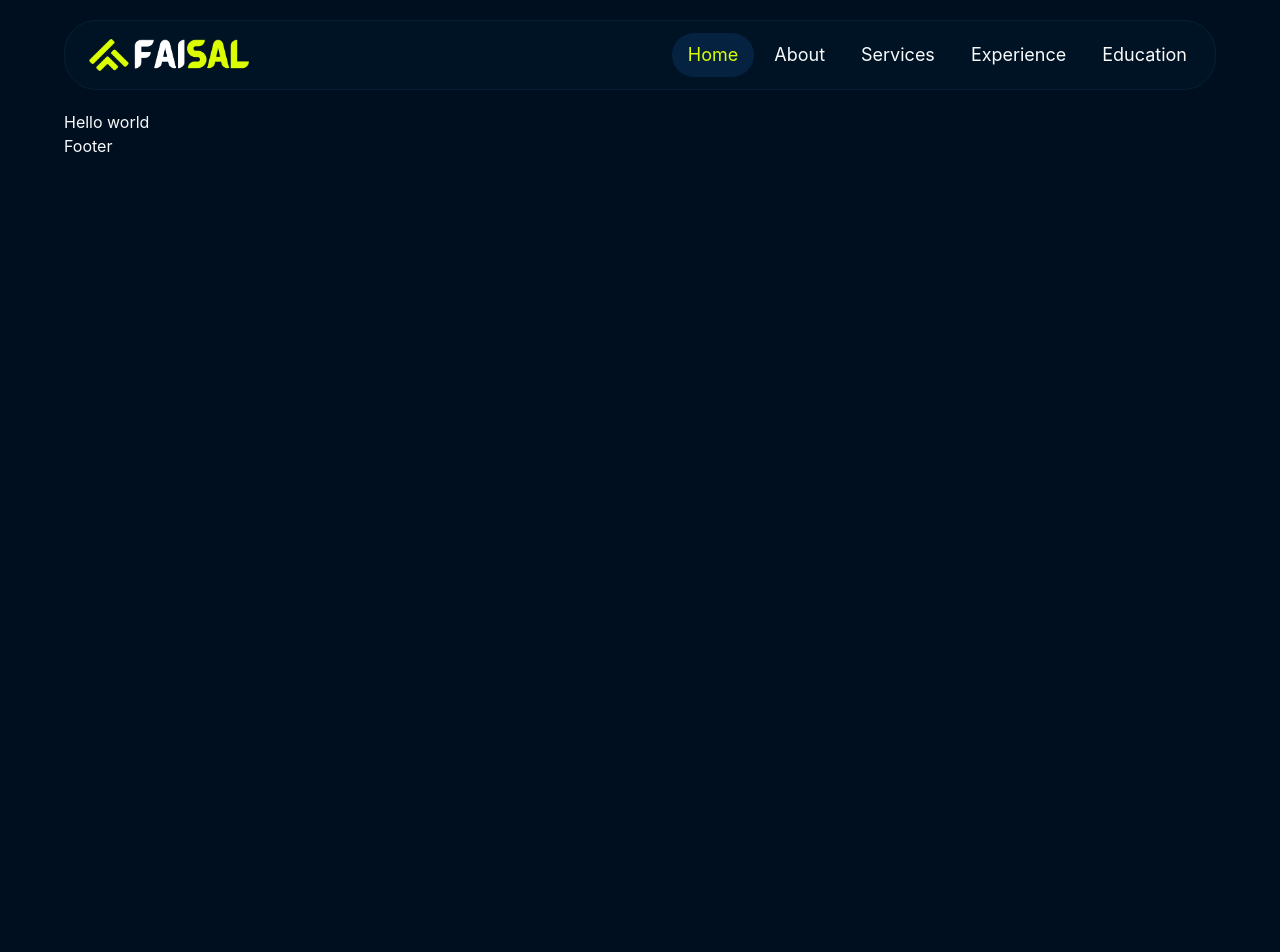
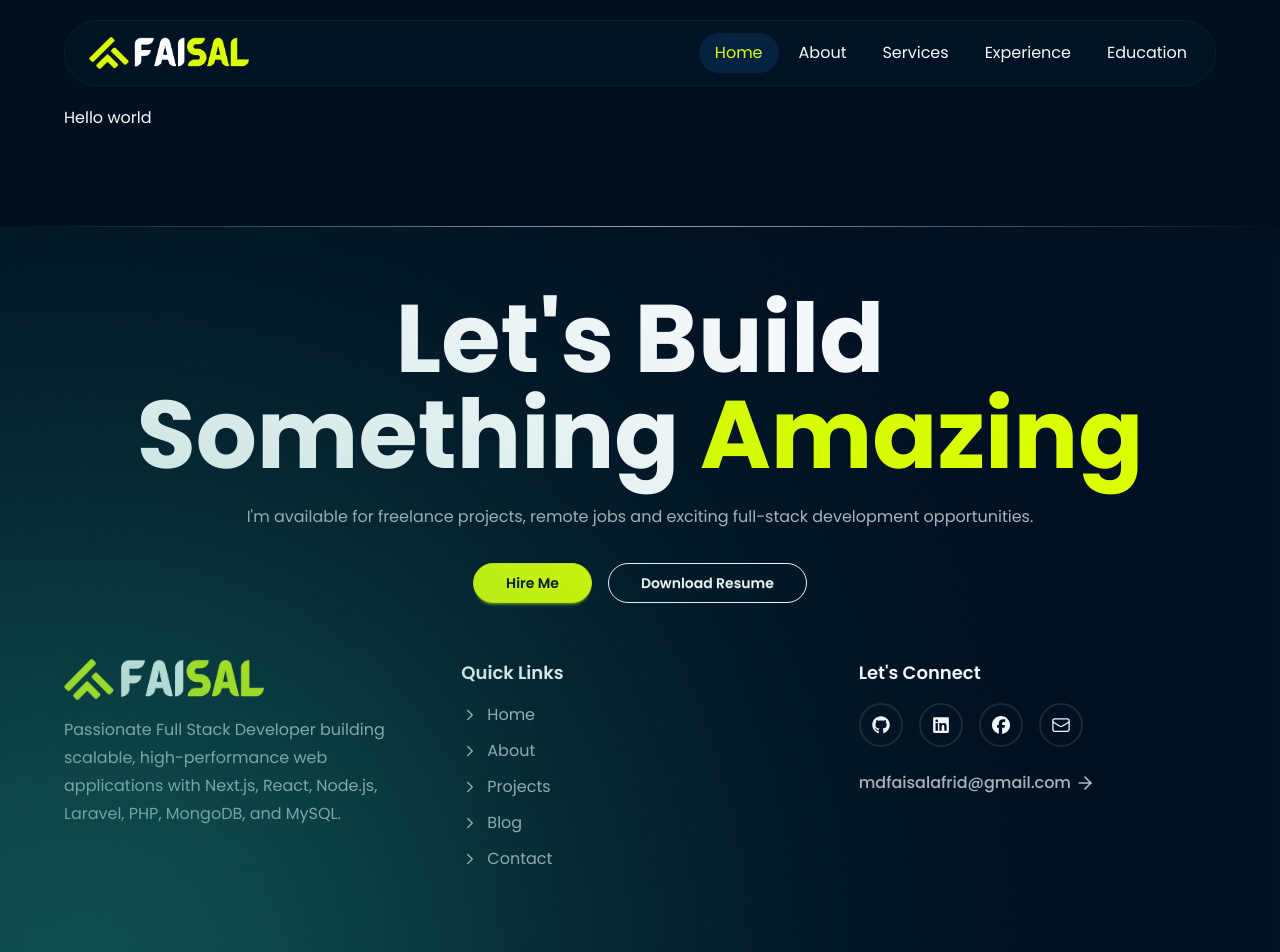
Before and after one commit to Afrid2004/MY-PORTFOLIO-WEBSITE, a Next.js app: page / in a window 1280 px wide. Shown: the top 952 px of the page. Before the commit the page ends 800 px from the top, so only its background shows below. Built offline with nearby package versions, Linux system fonts and the light colour scheme.

Commit message:
added footer

```diff
--- a/src/app/globals.css
+++ b/src/app/globals.css
@@ -68,3 +68,16 @@
 @theme {
   --color-primary-hover: #c2e600;
 }
+
+@utility hover-underline {
+  @apply relative inline-block;
+
+  &::after {
+    content: "";
+    @apply absolute left-0 -bottom-1 h-0.5 w-full bg-primary origin-left scale-x-0 transition-transform duration-300 ease-out;
+  }
+
+  &:hover::after {
+    @apply scale-x-100;
+  }
+}
--- a/src/app/layout.jsx
+++ b/src/app/layout.jsx
@@ -1,15 +1,10 @@
-import { Geist, Geist_Mono } from "next/font/google";
+import { Geist, Geist_Mono, Poppins } from "next/font/google";
 import "./globals.css";
 import Navbar from "@/components/layouts/Header/Navbar";
 import Footer from "@/components/layouts/Footer/Footer";
 
-const geistSans = Geist({
-  variable: "--font-geist-sans",
-  subsets: ["latin"],
-});
-
-const geistMono = Geist_Mono({
-  variable: "--font-geist-mono",
+const poppins = Poppins({
+  weight: ["100", "200", "300", "400", "500", "600", "700", "800", "900"],
   subsets: ["latin"],
 });
 
@@ -20,10 +15,7 @@ export const metadata = {
 
 export default function RootLayout({ children }) {
   return (
-    <html
-      lang="en"
-      className={`${geistSans.variable} ${geistMono.variable} h-full antialiased`}
-    >
+    <html lang="en" className={`${poppins.className} h-full antialiased`}>
       <body className="min-h-full flex flex-col">
         {/* header  */}
         <Navbar></Navbar>
--- a/src/components/layouts/Footer/Footer.jsx
+++ b/src/components/layouts/Footer/Footer.jsx
@@ -1,7 +1,221 @@
-import React from "react";
+"use client";
+
+import Logo from "@/components/Logo/Logo";
+import Image from "next/image";
+import Link from "next/link";
+import { FaGithub, FaLinkedin, FaFacebook, FaArrowUp } from "react-icons/fa6";
+import { FiArrowRight, FiChevronRight } from "react-icons/fi";
+import { HiOutlineEnvelope } from "react-icons/hi2";
 
 const Footer = () => {
-  return <div className="container">Footer</div>;
+  const scrollToTop = () => {
+    window.scrollTo({
+      top: 0,
+      behavior: "smooth",
+    });
+  };
+
+  return (
+    <footer className="mt-24">
+      {/* Gradient Top Border */}
+      <div className="h-px w-full bg-linear-to-r from-transparent via-gray-400 to-transparent" />
+
+      <div className=" bg-no-repeat bg-cover bg-center">
+        <div className=" bg-base-200/70 relative overflow-hidden">
+          <div className="container py-16">
+            {/* CTA */}
+            <div className="text-center max-w-5xl mx-auto">
+              <h2 className="text-4xl md:text-8xl font-bold">
+                Let's Build Something{" "}
+                <span className="text-primary">Amazing</span>
+              </h2>
+
+              <p className="mt-5 text-base-content/70 leading-7">
+                I'm available for freelance projects, remote jobs and exciting
+                full-stack development opportunities.
+              </p>
+
+              <div className="mt-8 flex flex-col sm:flex-row justify-center gap-4">
+                <Link
+                  href="/contact"
+                  className="btn btn-primary rounded-full px-8"
+                >
+                  Hire Me
+                </Link>
+
+                <Link
+                  href="/resume.pdf"
+                  className="btn btn-outline rounded-full px-8"
+                >
+                  Download Resume
+                </Link>
+              </div>
+            </div>
+
+            {/* Divider */}
+            <div className="my-14" />
+
+            {/* Footer Grid */}
+            <div className="grid gap-10 md:grid-cols-3">
+              {/* Brand */}
+              <div>
+                <h3 className="text-2xl font-bold text-primary">
+                  <div className="w-50">
+                    <Logo></Logo>
+                  </div>
+                </h3>
+
+                <p className="mt-4 text-base-content/70 leading-7">
+                  Passionate Full Stack Developer building scalable,
+                  high-performance web applications with Next.js, React,
+                  Node.js, Laravel, PHP, MongoDB, and MySQL.
+                </p>
+              </div>
+
+              {/* Navigation */}
+              <div>
+                <h4 className="font-semibold text-lg mb-4">Quick Links</h4>
+
+                <ul className="space-y-3 text-base-content/70">
+                  <li>
+                    <Link
+                      href="/"
+                      className="w-fit group flex items-center gap-2 transition-colors duration-300 hover:text-primary"
+                    >
+                      <FiChevronRight
+                        size={18}
+                        className="transition-transform duration-300 group-hover:translate-x-1 flex leading-none"
+                      />
+                      <span>Home</span>
+                    </Link>
+                  </li>
+                  <li>
+                    <Link
+                      href="/about"
+                      className="w-fit group flex items-center gap-2 transition-colors duration-300 hover:text-primary"
+                    >
+                      <FiChevronRight
+                        size={18}
+                        className="transition-transform duration-300 group-hover:translate-x-1"
+                      />
+                      <span>About</span>
+                    </Link>
+                  </li>
+                  <li>
+                    <Link
+                      href="/about"
+                      className="w-fit group flex items-center gap-2 transition-colors duration-300 hover:text-primary"
+                    >
+                      <FiChevronRight
+                        size={18}
+                        className="transition-transform duration-300 group-hover:translate-x-1"
+                      />
+                      <span>Projects</span>
+                    </Link>
+                  </li>
+                  <li>
+                    <Link
+                      href="/blog"
+                      className="w-fit group flex items-center gap-2 transition-colors duration-300 hover:text-primary"
+                    >
+                      <FiChevronRight
+                        size={18}
+                        className="transition-transform duration-300 group-hover:translate-x-1"
+                      />
+                      <span>Blog</span>
+                    </Link>
+                  </li>
+                  <li>
+                    <Link
+                      href="/contact"
+                      className="w-fit group flex items-center gap-2 transition-colors duration-300 hover:text-primary"
+                    >
+                      <FiChevronRight
+                        size={18}
+                        className="transition-transform duration-300 group-hover:translate-x-1"
+                      />
+                      <span>Contact</span>
+                    </Link>
+                  </li>
+                </ul>
+              </div>
+
+              {/* Social */}
+              <div>
+                <h4 className="font-semibold text-lg mb-4">Let's Connect</h4>
+
+                <div className="flex items-center gap-4">
+                  <a
+                    href="#"
+                    className="w-11 h-11 rounded-full border-2 border-white/10 flex items-center justify-center hover:border-primary hover:text-primary hover:-translate-y-1 transition-all"
+                  >
+                    <FaGithub size={18} />
+                  </a>
+
+                  <a
+                    href="#"
+                    className="w-11 h-11 rounded-full border-2 border-white/10 flex items-center justify-center hover:border-primary hover:text-primary hover:-translate-y-1 transition-all"
+                  >
+                    <FaLinkedin size={18} />
+                  </a>
+
+                  <a
+                    href="#"
+                    className="w-11 h-11 rounded-full border-2 border-white/10 flex items-center justify-center hover:border-primary hover:text-primary hover:-translate-y-1 transition-all"
+                  >
+                    <FaFacebook size={18} />
+                  </a>
+
+                  <a
+                    href="mailto:hello@example.com"
+                    className="w-11 h-11 rounded-full border-2 border-white/10 flex items-center justify-center hover:border-primary hover:text-primary hover:-translate-y-1 transition-all"
+                  >
+                    <HiOutlineEnvelope size={20} />
+                  </a>
+                </div>
+
+                <div className="hover-underline mt-6 inline-block">
+                  <a
+                    href="mailto:mdfaisalafrid@gmail.com"
+                    className="group flex items-center gap-1 text-base-content/70  transition-all duration-300 hover:text-primary"
+                  >
+                    <span className="font-medium">mdfaisalafrid@gmail.com</span>
+                    <span className="flex items-center justify-center hover:border-primary hover:text-primary transition-all group-hover:translate-x-1">
+                      <FiArrowRight size={20} />
+                    </span>
+                  </a>
+                </div>
+              </div>
+            </div>
+
+            {/* Bottom */}
+            <div className="mt-16 pt-6  flex flex-col md:flex-row items-center justify-between gap-5">
+              <p className="text-sm text-base-content/60">
+                © {new Date().getFullYear()} Faisal Afrid. All rights reserved.
+              </p>
+
+              <button
+                onClick={scrollToTop}
+                className="flex items-center gap-2 text-sm hover:text-primary transition-colors"
+              >
+                Back to Top
+                <FaArrowUp />
+              </button>
+            </div>
+          </div>
+
+          <div className="absolute bottom-0 left-0">
+            <Image
+              src={"/assets/images/blur.png"}
+              className="pointer-events-none select-none"
+              draggable={false}
+              width={1200}
+              height={1200}
+            />
+          </div>
+        </div>
+      </div>
+    </footer>
+  );
 };
-
 export default Footer;
--- a/src/components/layouts/Header/Navbar.jsx
+++ b/src/components/layouts/Header/Navbar.jsx
@@ -54,14 +54,14 @@ const Navbar = () => {
         <div className="container">
           <div className="relative my-5" ref={menuRef}>
             <div>
-              <div className="flex items-center justify-between pr-3 px-6 py-3 bg-base-200 rounded-4xl border border-secondary">
+              <div className="flex items-center justify-between pr-3 px-6 py-3 bg-base-200 rounded-[9999px] border border-secondary">
                 <div className="w-40">
                   <Logo></Logo>
                 </div>
                 {/* desktop navigation menus  */}
                 <nav>
                   <div className="flex items-center gap-1">
-                    <ul className=" items-center text-lg gap-1 hidden md:flex">
+                    <ul className=" items-center gap-1 hidden md:flex">
                       {menus}
                     </ul>
                     {/* menu bar */}
@@ -95,9 +95,7 @@ const Navbar = () => {
             <div
               className={`absolute p-3 w-full bg-base-200 rounded-2xl border border-secondary right-0 top-[calc(100%+1rem)] transform origin-top-right transition-all duration-150 ${menu ? "opacity-100 pointer-events-auto translate-y-0" : "opacity-0 pointer-events-none scale-95 -translate-y-2"}`}
             >
-              <ul className="flex flex-col text-lg gap-1 w-full h-full">
-                {menus}
-              </ul>
+              <ul className="flex flex-col  gap-1 w-full h-full">{menus}</ul>
             </div>
           </div>
         </div>
```
Also changed, not shown: public/assets/images/bg_pattern.png (added), public/assets/images/blur.png (added).
